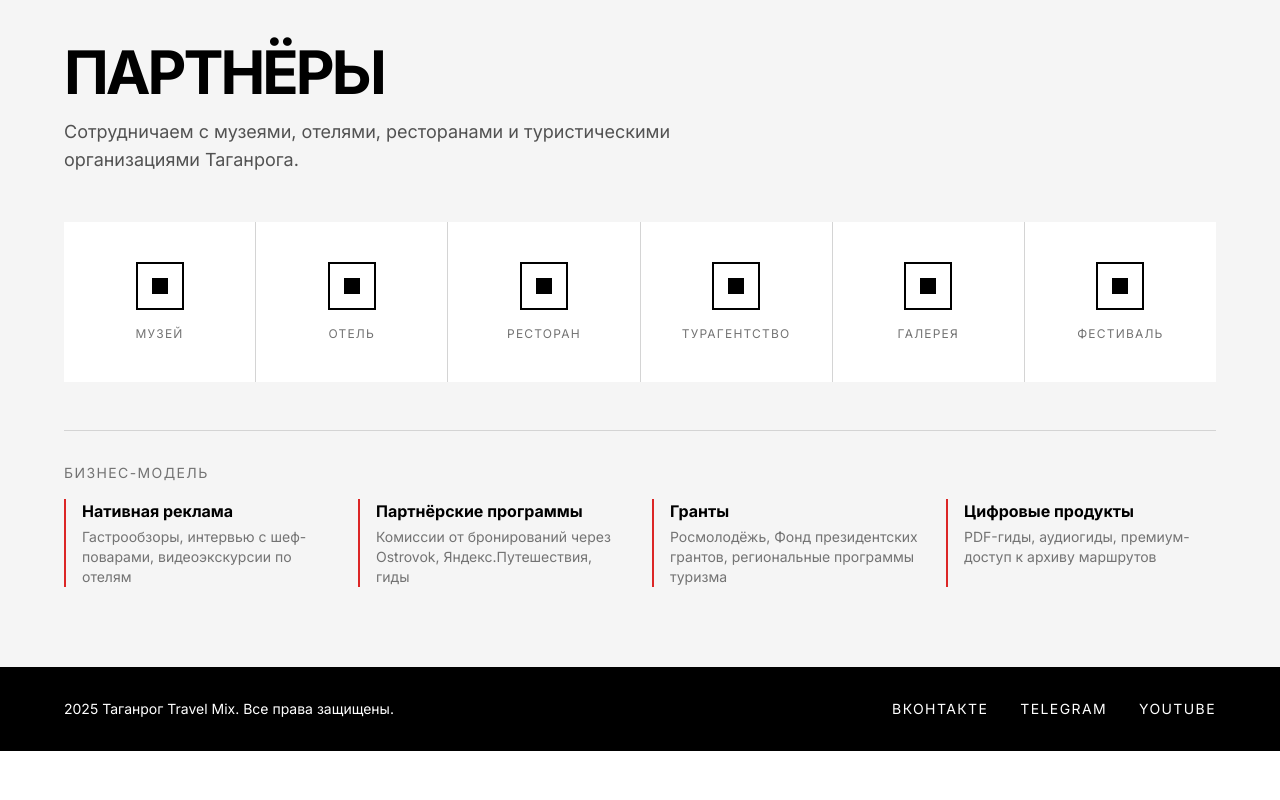
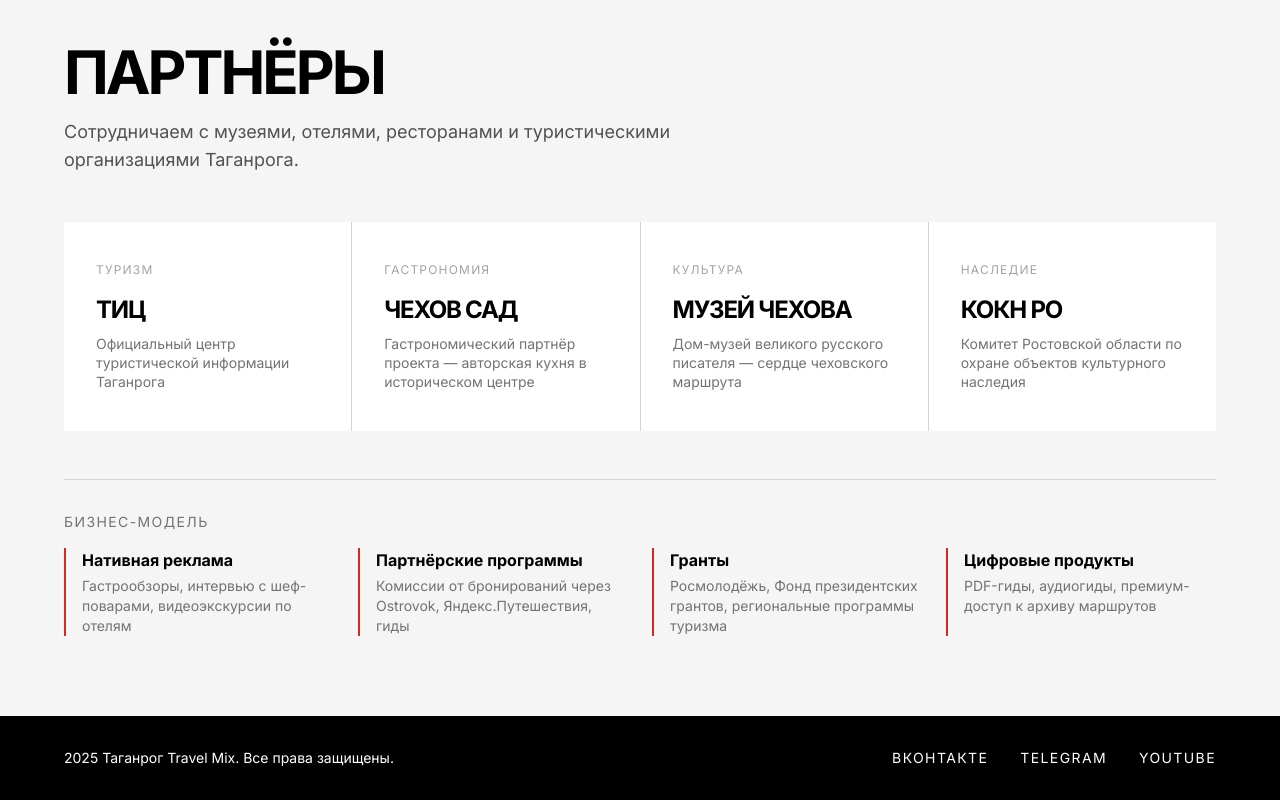
Before and after one commit to pr-poehali-dev/project-optimus-20, a React (Vite) app: page / in a window 1280 px wide. Shown: the part 5139-5939 px from the top of the page. Before the commit the page ends 5890 px from the top, so only its background shows below. Built offline with nearby package versions, Linux system fonts and the light colour scheme.

Commit message:
feat: Add Chekhov cultural sites

```diff
--- a/src/pages/Index.tsx
+++ b/src/pages/Index.tsx
@@ -394,13 +394,19 @@ export default function Index() {
           <p className="text-lg text-neutral-600 max-w-2xl mb-12">
             Сотрудничаем с музеями, отелями, ресторанами и туристическими организациями Таганрога.
           </p>
-          <div className="grid grid-cols-2 md:grid-cols-3 lg:grid-cols-6 gap-px bg-neutral-300">
-            {['Музей', 'Отель', 'Ресторан', 'Турагентство', 'Галерея', 'Фестиваль'].map((type) => (
-              <div key={type} className="bg-white flex flex-col items-center justify-center py-10 px-4 group hover:bg-red-600 transition-colors duration-300">
-                <div className="w-12 h-12 border-2 border-black group-hover:border-white mb-4 flex items-center justify-center transition-colors">
-                  <div className="w-4 h-4 bg-black group-hover:bg-white transition-colors"></div>
+          <div className="grid grid-cols-1 md:grid-cols-2 lg:grid-cols-4 gap-px bg-neutral-300">
+            {[
+              { tag: 'Туризм', name: 'Туристский информационный центр', short: 'ТИЦ', desc: 'Официальный центр туристической информации Таганрога' },
+              { tag: 'Гастрономия', name: 'Ресторан «Чехов сад»', short: 'ЧЕХОВ САД', desc: 'Гастрономический партнёр проекта — авторская кухня в историческом центре' },
+              { tag: 'Культура', name: 'Музей А.П. Чехова', short: 'МУЗЕЙ ЧЕХОВА', desc: 'Дом-музей великого русского писателя — сердце чеховского маршрута' },
+              { tag: 'Наследие', name: 'Комитет по охране объектов культурного наследия', short: 'КОКН РО', desc: 'Комитет Ростовской области по охране объектов культурного наследия' },
+            ].map((p) => (
+              <div key={p.name} className="bg-white flex flex-col justify-between py-10 px-8 group hover:bg-red-600 transition-colors duration-300 min-h-48">
+                <p className="text-xs uppercase tracking-widest text-neutral-400 group-hover:text-white/70 mb-4 transition-colors">{p.tag}</p>
+                <div>
+                  <p className="text-2xl font-bold tracking-tighter group-hover:text-white transition-colors mb-2">{p.short}</p>
+                  <p className="text-sm text-neutral-500 group-hover:text-white/80 transition-colors leading-snug">{p.desc}</p>
                 </div>
-                <p className="text-xs uppercase tracking-widest text-neutral-500 group-hover:text-white text-center transition-colors">{type}</p>
               </div>
             ))}
           </div>
```
